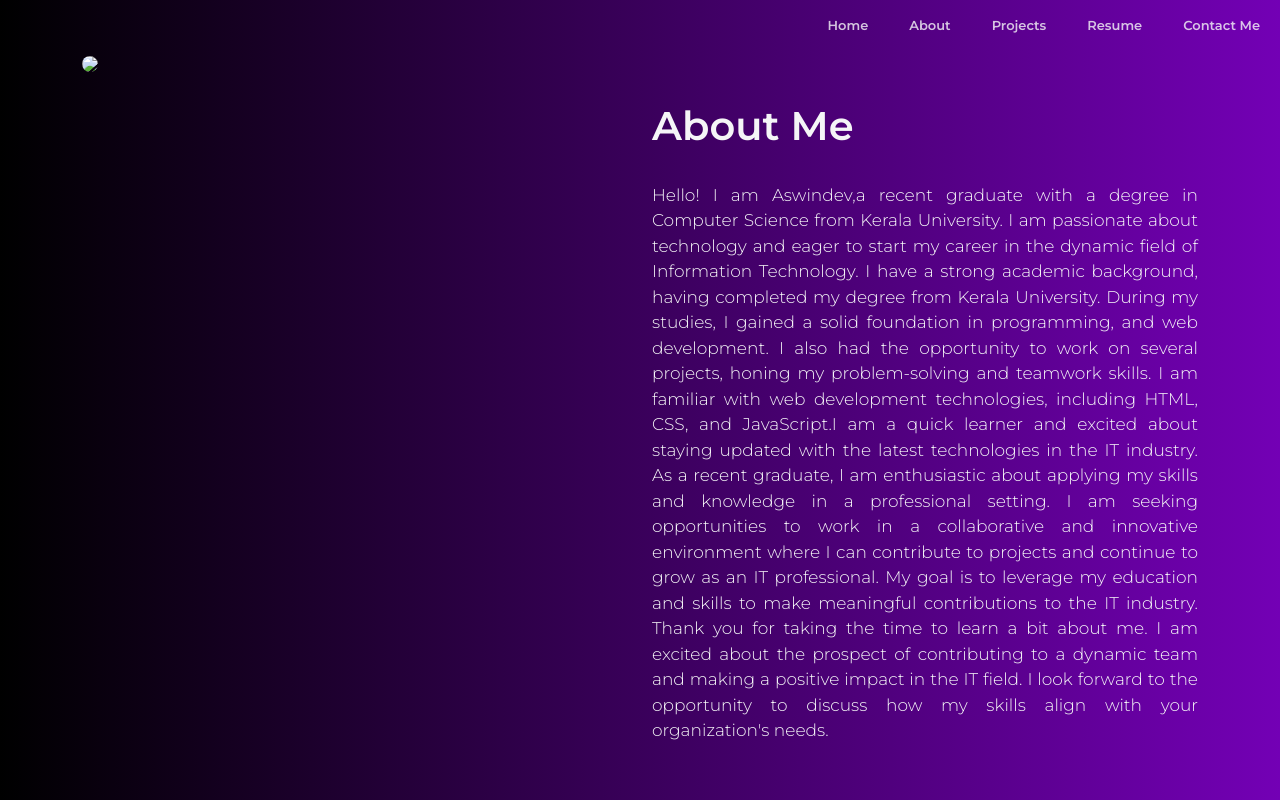
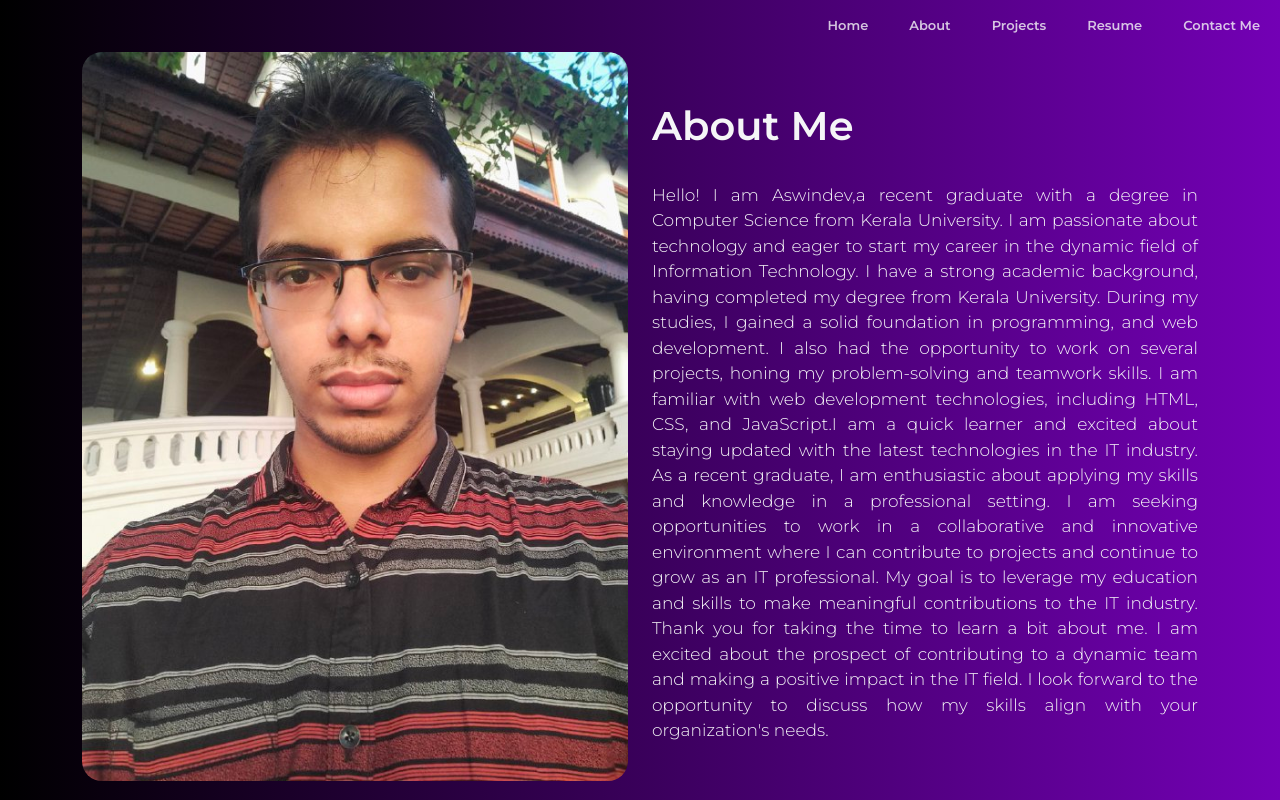
Before and after one commit to Aswindev2023/Personalwebsite, a plain HTML site: page about.html in a window 1280 px wide. Shown: the top 800 px of the page. Drawn offline with nearby package versions, Linux system fonts and the light colour scheme.

Commit message:
initial commit

```diff
--- a/about.html
+++ b/about.html
@@ -47,7 +47,7 @@
     <section id="about" class="container aboutme col-lg-12">
         <div class="row">
             <div class="col-lg-6 image">
-                <img src="/personalwebsite/images/photo1702533266.jpeg">
+                <img src="https://github.com/Aswindev2023/Personalwebsite/blob/master/photo1702533266.jpeg?raw=true">
             </div>
             <div class="col-lg-6 ab">
                 <h2>About Me</h2>
```
